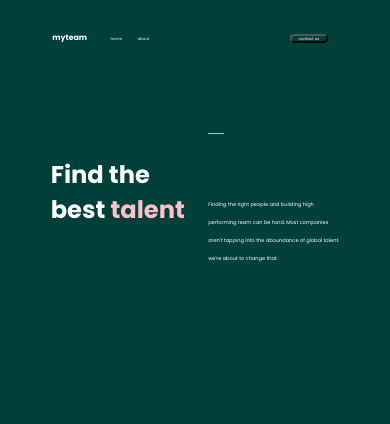
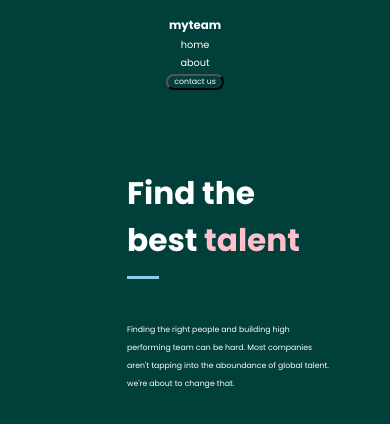
Before and after one commit to MccGrey/TOKYO_PROJECT-2, a plain HTML site: page index.html in a window 390 px wide. Drawn offline with nearby package versions, Linux system fonts and the light colour scheme.

Commit message:
Preferences made for responsiveness in all devices

```diff
--- a/index.html
+++ b/index.html
@@ -24,6 +24,7 @@
   </head>
   <body>
     <!--==============================BLACK PANTHER================================-->
+    <!--HTML code for the nav bar of the page-->
     <nav>
       <ul>
         <li><a href="#"><b>myteam</b></a></li>
@@ -32,12 +33,13 @@
       </ul>
       <a href="#"><button>contact us</button></a>
     </nav>
+    <!--HTML code for the first section of the page-->
     <div class="section1">
       <div class="S1left">
         <h1><b>Find the <br> best <span>talent</span></b></h1>
       </div>
       <div class="S1right">
-        <p1>lightblueawaywegohahsgsgfsafastsswgs</p1><br><br><br><br>
+        <p1>lightblueawaywegohahsgsgfsafastsswgs</p1><br><br><br>
         <p2>Finding the right people and building high <br> performing team can be hard.
             Most companies <br> aren't tapping into the aboundance of global talent. <br>
             we're about to change that.
--- a/style.css
+++ b/style.css
@@ -12,58 +12,178 @@ body{
     height: auto;
     background-color: rgb(1, 63, 58);
 }
-nav{
-   background: transparent;
-   display: flex;
-   width: 85%;
-   height: 30px;
-   margin-top: 20px;
-   justify-content: center;
-   align-items: center;
-}
-nav ul{
+/*Setting media styling of the page body for various devices*/
+@media screen and (max-width: 900px) {
+    body {
+      background-color: rgb(1, 63, 58);
+    }
+  }
+  @media screen and (max-width: 600px) {
+    body {
+      background-color: rgb(1, 63, 58);
+    }
+  }
+  /*Nav link bar styling*/
+  nav{
+    overflow: hidden;
+    height: 50px;
+    margin-top: 15px;
     display: flex;
     align-items: center;
-    margin-left: 9vw;
+  }
+  /*Media styling for the nav bar*/
+  @media screen and (max-width: 600px) {
+    nav{
+        display: block;
+        width: 100%;
+        float: none;
+        height: auto;
+        text-align: center;
+        justify-content: space-between;
+  }
 }
+  /* Navbar unordered link styling */
+  nav ul{
+    float: left;
+    display: flex;
+    text-align: center;
+    text-decoration: none;
+    align-items: center;
+    margin-left: 10vw;
+  }
+  @media screen and (max-width: 600px) {
+    nav ul{
+      float: none;
+      width: 100%;
+      display: block;
+      margin-left: 2vw;
+    }
+  }
+  /*Nav list styling*/
 nav ul li{
     margin-right: 4vw;
 }
 nav ul li a{
     font-family: "Poppins", sans-serif;
     color: white;
-    font-size: 1vw;
+    font-size: 1.2vw;
 }
+@media screen and (max-width:900px) {
+  nav ul li a {
+    font-size: 1.5vw;
+  }
+}
+@media screen and (max-width:600px){
+    nav ul li a{
+      font-size: 2.5vw;
+    }
+}
+/*Hover styling on all devices*/
 nav ul li a:hover{
-    font-size: 2vw;
+    font-size: 1.6vw;
 }
+/*Removing hover property on max-width 900px and 500px*/
+@media screen and (max-width:900px) {
+  nav ul li a:hover{
+    font-size: 1.5vw;
+  }
+}
+@media only screen and (max-width:600px) {
+  nav ul li a:hover{
+    font-size: 2.5vw;
+  }
+}
+/*Styling the first item from the left on the nav bar*/
 nav ul li a b{
-    font-size: 2vw;
+    font-size: 2.2vw;
     margin-right: 2vw;
 }
+/*Adjusting the font and margin-right sizes on 900px and 500px view*/
+@media screen and (max-width:900px) {
+  nav ul li a b{
+    font-size: 2.5vw;
+  }
+}
+@media screen and (max-width: 600px) {
+    nav ul li a b{
+        margin-right: 0vw;
+        font-size: 3vw;
+    }
+}
+/*Adding over element on the first item on the nav bar*/
 nav ul li a b:hover{
+    font-size: 2.6vw;
+}
+/*Removing hover property on 900px and 500px max-width*/
+@media screen and (max-width:900px) {
+  nav ul li a b:hover{
     font-size: 2.5vw;
+  }
 }
+@media screen and (max-width: 600px) {
+    nav ul li a b:hover {
+      font-size: 3vw;
+    }
+}
+/*Styling the contact button for all devices*/
 nav a button{
+    float: right;
+    margin-left: 41vw;
     font-family: "Poppins", sans-serif;
-    margin-left: 32vw;
     background: transparent;
-    width: 26%;
+    width: 20%;
     border-radius: 12px;
     color: white;
-    font-size: 1vw;
-
+    font-size: 1.2vw;
 }
+@media screen and (max-width:900px) {
+  nav a button{
+    margin-left: 38vw;
+    font-size: 1.5vw;
+    width: 20%;
+  }
+}
+@media screen and (max-width: 600px) {
+    nav a button{
+      float: none;
+      width: 15%;
+      margin-left: 0vw;
+      font-size: 2vw;
+    }
+  }
+  /*Placing hover property on the button for all devices*/
 nav a button:hover{
     border-color: pink;
     font-size: 1.5vw;
 }
+@media screen and (max-width:900px) {
+  nav a button:hover{
+    border-color: pink;
+    font-size: 1.5vw;
+  }
+}
+@media screen and (max-width:600px) {
+  nav a button:hover{
+    border-color: pink;
+    font-size: 2vw;
+  }
+}
+/*Styling the first section on the page*/
 .section1{
     margin-top: 70px;
     justify-content: center;
     align-items: center;
     display: flex;
+    padding: 10px;
 }
+@media screen and (max-width:600px){
+    .section1{
+        display: block;
+        text-align: left;
+        margin-left: 30vw;
+    }
+}
+/*Styling the left div*/
 .S1left{
     font-family: "Poppins", sans-serif;
     font-size: 3.1vw;
@@ -73,6 +193,19 @@ nav a button:hover{
 .S1left h1 b span{
     color: pink;
 }
+@media screen and (max-width:900px) {
+  .S1left{
+    font-size: 3.3vw;
+  }
+}
+@media screen and (max-width: 600px) {
+  .S1left{
+    font-family: "Poppins", sans-serif;
+    font-size: 4vw;
+    color: white;
+  }
+}
+/*Styling the right div*/
 .S1right{
     display: block;
     justify-content: center;
@@ -83,11 +216,21 @@ nav a button:hover{
     color: skyblue;
     font-size: 0.2vw;
 }
+@media screen and (max-width:600px) {
+    .S1right p1{
+      font-size: 0.4vw;
+    }
+}
 .S1right p2{
     font-family: "Poppins", sans-serif;
     height: auto;
     color: white;
-    font-size: 1.3vw;
+    font-size: 1.5vw;
+}
+@media screen and (max-width:600px) {
+    .S1right p2{
+        font-size: 2vw;
+    }
 }
 
 
```
